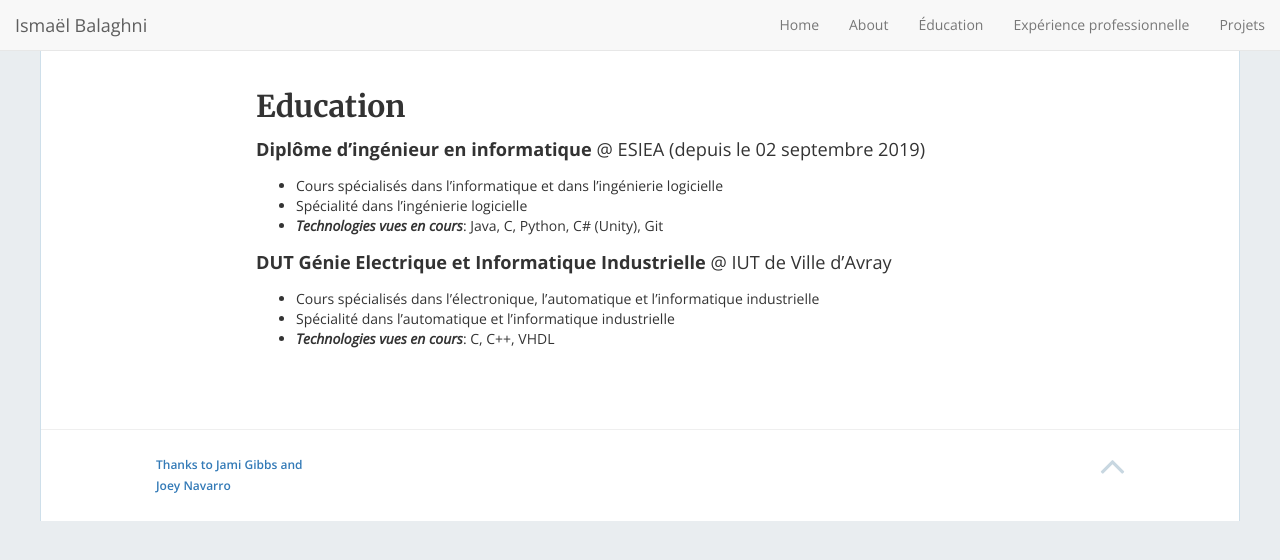
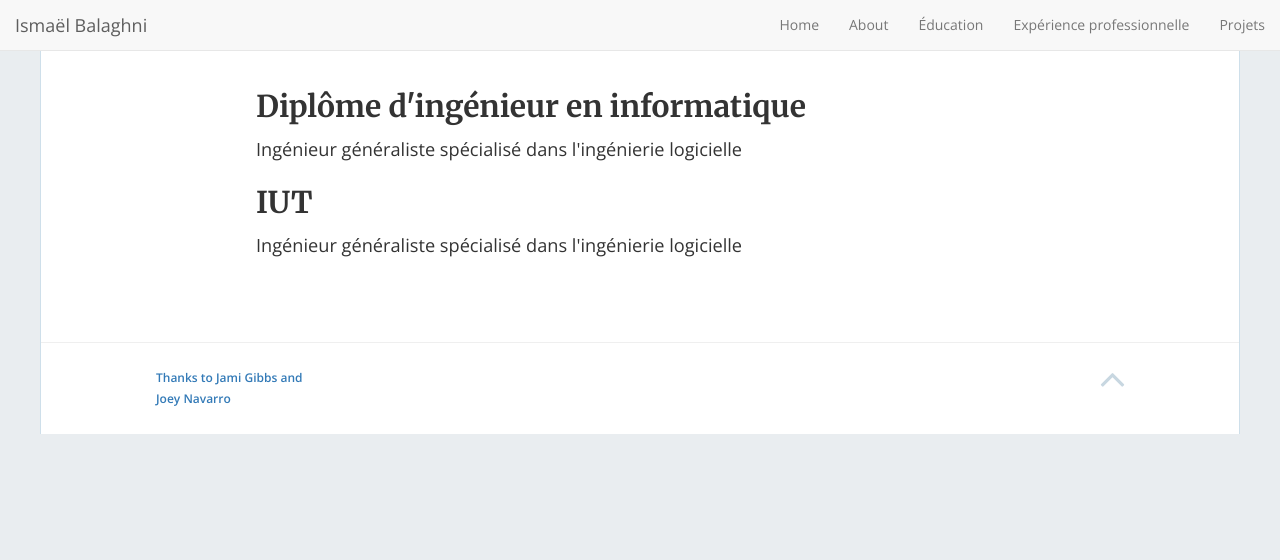
Before and after one commit to ismaelbalaghni/old-ismaelbalaghni, a Jekyll site: the page built from education.md, in a window 1280 px wide. Shown: the top 560 px of the page. Built offline with Jekyll 4.4.1, drawn with Linux system fonts in a browser that asks for light colours; nearby versions of some CDN libraries.

Commit message:
Modify the layout for the education page

```diff
--- a/_config.yml
+++ b/_config.yml
@@ -27,6 +27,13 @@ markdown: kramdown
 # theme: phantom # Uncomment once published to RubyGems
 plugins:
   - jekyll-paginate-v2
+
+
+# Site collections
+collections:
+  - education
+  - projects
+  - jobs
 
 ############################################################
 # Site configuration for the Jekyll 3 Pagination Gem
@@ -84,7 +91,7 @@ pagination:
 
   # Optional, the default name of the index file for generated pages (e.g. 'index.html')
   # Without file extension
-  indexpage: 'index'
+  # indexpage: 'index'
 
 ############################################################
 
--- a/_includes/post-content.html
+++ b/_includes/post-content.html
@@ -3,9 +3,9 @@
 
   <p class="excerpt">{{ post.lead_text }}</p>
 
-  {% if post.project_link != empty %}
+  <!-- {% if post.project_link != empty %}
   <a href="{{ post.project_link }}" class="project-link"><button class="btn btn-default btn-lg"><i class="fa fa-{{post.button_icon}} fa-lg"></i>{{post.button_text}}</button></a>
-  {% endif %}
+  {% endif %} -->
 
   {% if post.tags != empty %}
   <div class="tags">
--- /dev/null
+++ b/_layouts/education.html
@@ -0,0 +1,40 @@
+{% include header.html %}
+
+  <!-- <article>
+    <div class="container">
+      <div class="row">
+        <div class="col-md-8 col-md-offset-2">
+
+          {% for school in site.education %}
+          <div class="wow fadeIn">
+            {% if post.position == "left" %}
+              {% include content-left.html %}
+            {% endif %}
+
+            {% if post.position == "right" %}
+              {% include content-right.html %}
+            {% endif %}
+            </div>
+          {% endfor %}
+
+        </div>
+      </div>
+    </div>
+  </article> -->
+  <article>
+    <div class="container">
+      <div class="row">
+        <div class="col-md-8 col-md-offset-2">
+
+            {% for school in site.education %}
+            <h2>{{ school.title }}</h2>
+            <p>{{ school.lead_text }}</p>
+            {% endfor %}
+
+        </div>
+      </div>
+    </div>
+  </article>
+
+
+{% include footer.html %}
--- a/education.md
+++ b/education.md
@@ -1,16 +1,7 @@
 ---
-layout: inner
+layout: education
 title: Éducation
 permalink: /education/
 ---
+
 ## Education
-
-**Diplôme d'ingénieur en informatique** @ ESIEA (depuis le 02 septembre 2019)
-- Cours spécialisés dans l'informatique et dans l'ingénierie logicielle
-- Spécialité dans l'ingénierie logicielle
-- **_Technologies vues en cours_**: Java, C, Python, C# (Unity), Git
-
-**DUT Génie Electrique et Informatique Industrielle** @ IUT de Ville d'Avray
-- Cours spécialisés dans l'électronique, l'automatique et l'informatique industrielle
-- Spécialité dans l'automatique et l'informatique industrielle
-- **_Technologies vues en cours_**: C, C++, VHDL
```
Also changed, not shown: _education/esiea.md (added, +8 -0 lines), _education/iut.md (added, +10 -0 lines), _posts/2016-02-17-weathercast.md (deleted, +0 -13 lines), _posts/2016-02-18-phantom-jekyll-template.md (deleted, +0 -13 lines), _posts/2016-02-19-rescue-themes.md (deleted, +0 -13 lines), _posts/2016-02-20-bloc-jams-angular.md (deleted, +0 -13 lines), _posts/2020-04-03-stocksinator.md (deleted, +0 -13 lines), jobs.md (+2 -0 lines), projets.md (+2 -0 lines).
